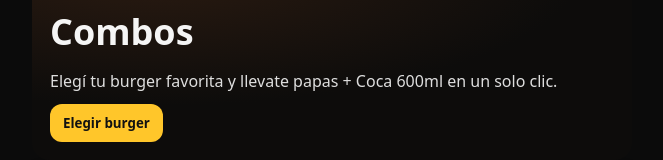
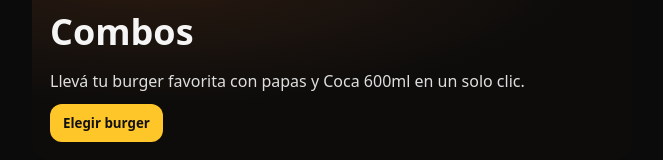
Before and after one commit to lauticometti/burgerya-pedidos, a React (Vite) app: page /combos in a window 1280 px wide. Shown: the part 241-401 px from the top of the page, without its empty margins (308-971 px from the left). Built offline with nearby package versions, Linux system fonts and the light colour scheme.

Commit message:
Tweak Combos hero copy for Coca 600ml

```diff
--- a/src/pages/Combos/Combos.jsx
+++ b/src/pages/Combos/Combos.jsx
@@ -79,7 +79,7 @@ export default function Combos() {
           <p className={styles.heroKicker}>Nuevo</p>
           <PageTitle>Combos</PageTitle>
           <p className={styles.heroLead}>
-            Elegí tu burger favorita y llevate papas + Coca&nbsp;600ml en un solo clic.
+            Llevá tu burger favorita con papas y Coca&nbsp;600ml en un solo clic.
           </p>
           <div className={styles.heroActions}>
             <Link to="/">
```
